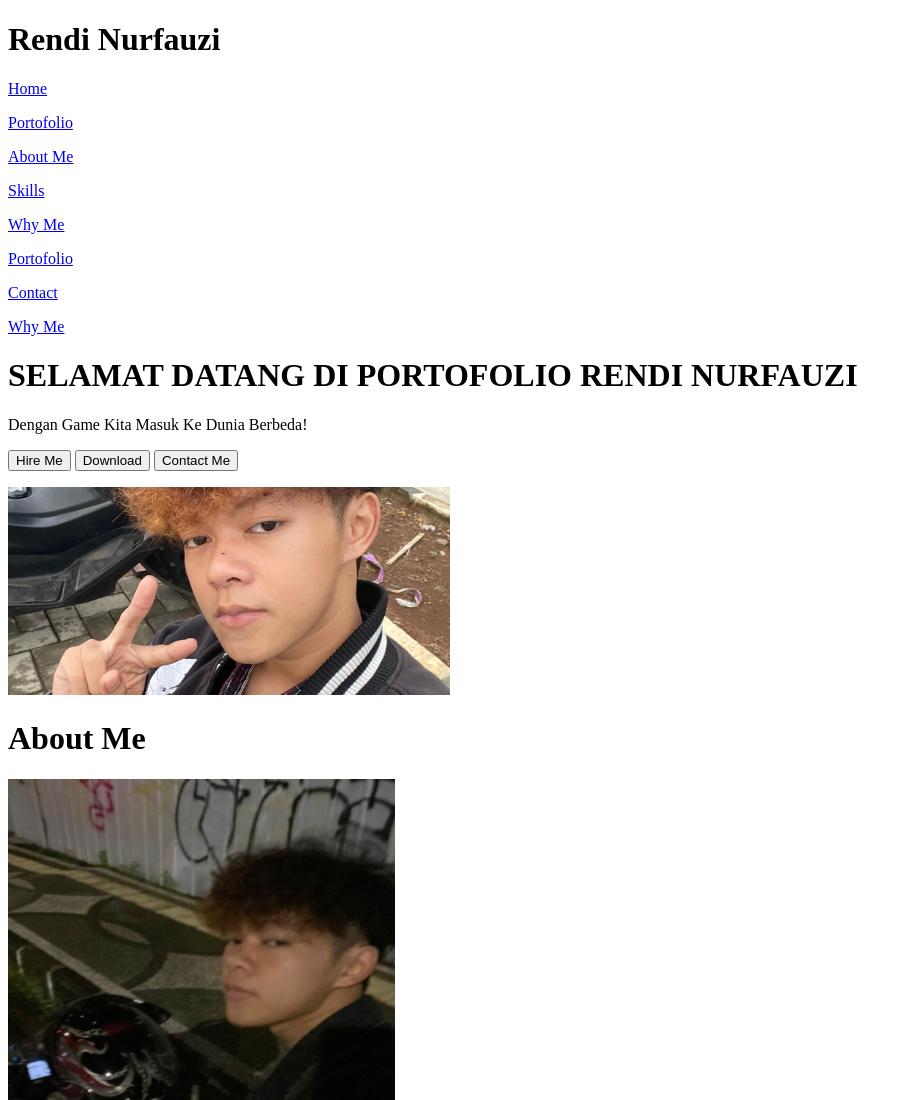
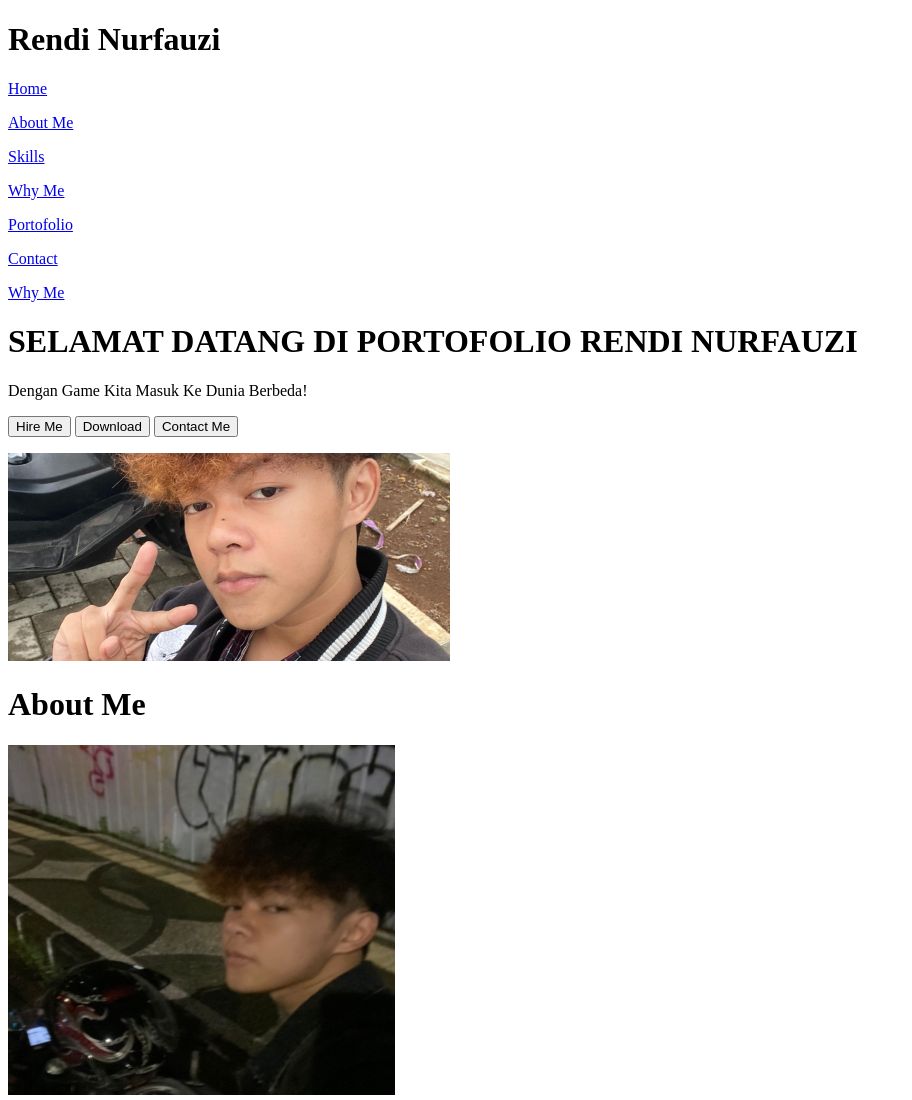
Before and after one commit to RendiNurfauzi/TugasHTML_227006128, a website: page index.html in a window 1280 px wide. Shown: the top 1100 px of the page, without its empty margins (0-912 px from the left). Drawn offline with Linux system fonts and the light colour scheme.

Commit message:
Update index.html

```diff
--- a/index.html
+++ b/index.html
@@ -13,7 +13,6 @@
         <div class="rect2"></div>
         <h1 class="hero_title">Rendi Nurfauzi</h1>
         <a href="#">Home</p>
-            <a href="#">Portofolio</p>
                 <a href="#">About Me</p>
                     <a href="#">Skills</p>
                         <a href="#">Why Me</p>
```
